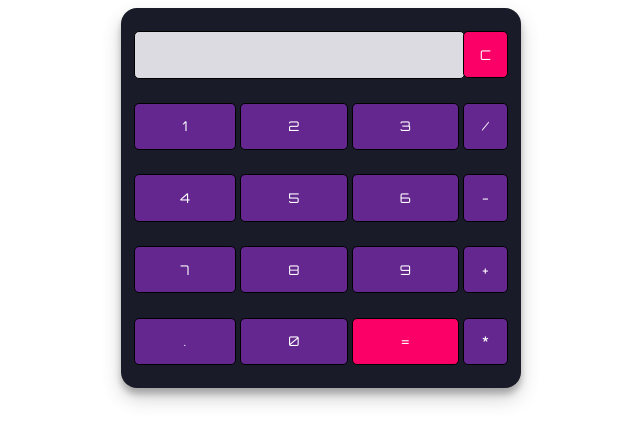
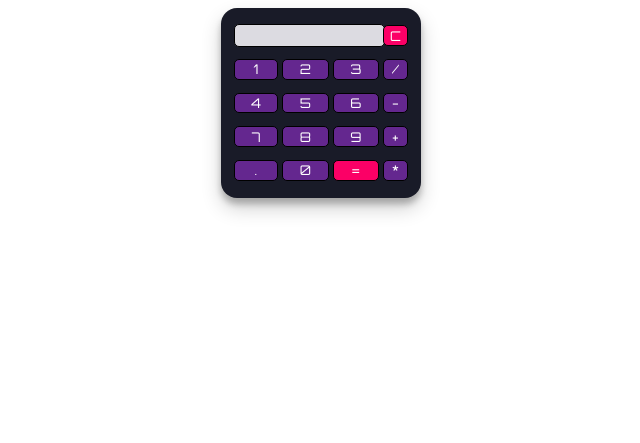
Before and after one commit to luonga/cs361budgetapp, a Flask app: page /calculator in a window 1280 px wide. Shown: the top 443 px of the page, without its empty margins (319-959 px from the left). Run offline with Flask 2, Linux system fonts and the light colour scheme.

Commit message:
calculator

```diff
--- a/cs361budgetapp/static/styles/calculator.css
+++ b/cs361budgetapp/static/styles/calculator.css
@@ -2,8 +2,8 @@
 .calculator {
     padding: 10px;
     border-radius: 1em;
-    height: 380px;
-    width: 400px;
+    height: 190px;
+    width: 200px;
     margin: auto;
     background-color: #191b28;
     box-shadow: rgba(0, 0, 0, 0.19) 0px 10px 20px, rgba(0, 0, 0, 0.23) 0px 6px 6px;
```
